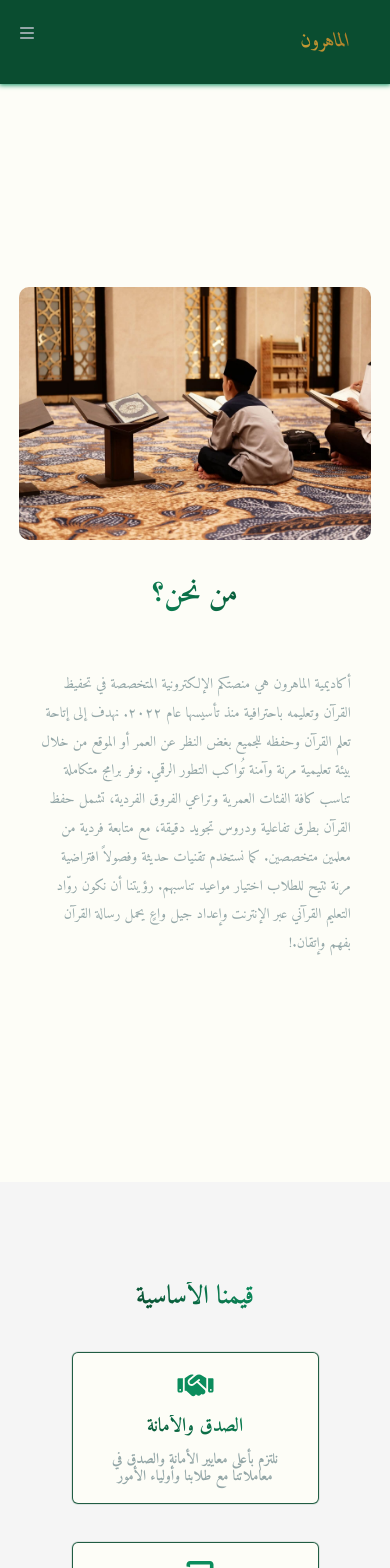
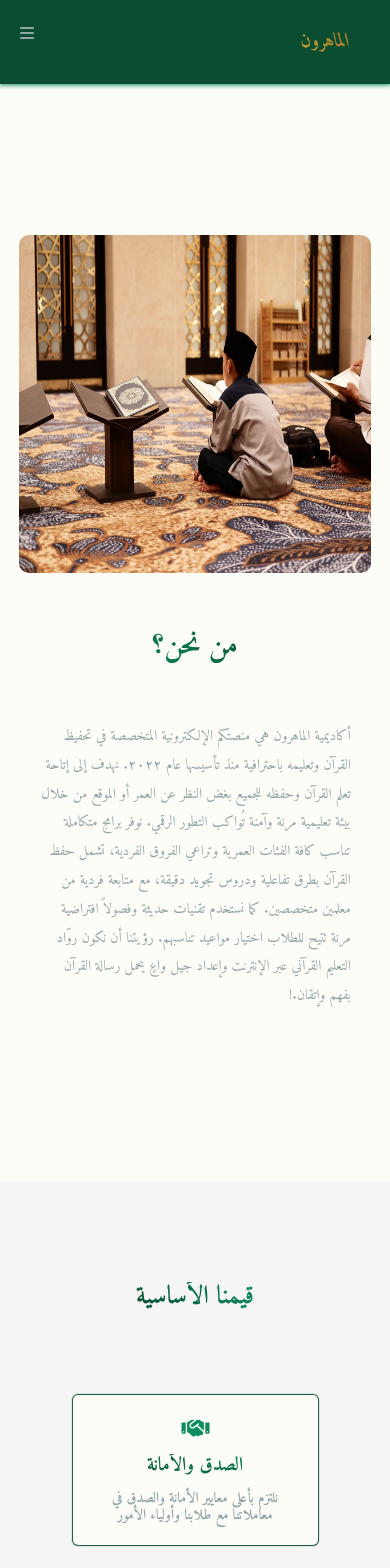
Before and after one commit to AN1001110/AlMaheroun-Academy, a React (Vite) app: page /about in a window 390 px wide. Shown: the top 1568 px of the page. Built offline with nearby package versions, Linux system fonts and the light colour scheme.

Commit message:
small phones screens finshed

```diff
--- a/src/components/cards/MainProgramsCard.jsx
+++ b/src/components/cards/MainProgramsCard.jsx
@@ -15,7 +15,7 @@ export default function MainProgramsCard({
   const whatsAppURL = `https://wa.me/${phoneNumber}?text=${encodeMessage}`;
   const advantages = advantagesList.map((advantage, i) => (
     <li key={i}>
-      <FontAwesomeIcon className="icon" icon={faCircleCheck} />
+      <FontAwesomeIcon className="checked" icon={faCircleCheck} />
       <p>{advantage}</p>
     </li>
   ));
@@ -28,7 +28,7 @@ export default function MainProgramsCard({
       </div>
       <div className="advantages">
         <ul className="advantages-list">{advantages}</ul>
-        <Link to={whatsAppURL} target="_blank">
+        <Link className="btn" to={whatsAppURL} target="_blank">
           سجل الأن
         </Link>
       </div>
--- a/src/pages/About.jsx
+++ b/src/pages/About.jsx
@@ -77,14 +77,12 @@ export default function About() {
         </div>
       </section>
       <section className="about-sec3">
-        <div className="container">
         <Join
           title={"انضم إلى عائلة الماهرون"}
           desc={
             "ابدأ رحلتلك في حفظ القرآن الكريم وتعلم علومه مع نخبة من المعلمين المتميزين"
           }
         />
-        </div>
       </section>
       <Footer />
     </>
--- a/src/pages/Programs.jsx
+++ b/src/pages/Programs.jsx
@@ -111,14 +111,14 @@ export default function Programs() {
     <>
       <Header />
       <section className="programs-sec1">
-        <div className="container">
+
           <h1>برامج تحفيظ القرآن الكريم وغيرها</h1>
           <p>
             اكتشف برامجنا المتميزة في تحفيظ وتجويد القرآن الكريم بالإضافة برنامج
             القراءة و الكتابة على أيدي نخبة من المعلمين المتخصصين
           </p>
           <FontAwesomeIcon className="icon arrow" icon={faArrowDownLong} />
-        </div>
+
       </section>
       <section className="programs-sec2">
         <div className="container">
--- a/src/style/assets/responsive.css
+++ b/src/style/assets/responsive.css
@@ -17,6 +17,9 @@ h1 {
 h2 {
   font-size: 3rem;
 }
+.icon,
+.btn,
+button,
 h3 {
   font-size: 2.5rem;
 }
@@ -26,6 +29,7 @@ h4 {
 h5 {
   font-size: 2rem;
 }
+button,
 h6 {
   font-size: 1.75rem;
 }
@@ -50,6 +54,7 @@ p {
   h2 {
     font-size: 2.5rem;
   }
+  .icon,
   h3 {
     font-size: 2.25rem;
   }
@@ -59,9 +64,14 @@ p {
   h5 {
     font-size: 1.75rem;
   }
+  .btn,
+  button,
   h6 {
     font-size: 1.5rem;
   }
+  label,
+  textarea,
+  input,
   p {
     font-size: 1.25rem;
   }
@@ -81,6 +91,7 @@ p {
   h2 {
     font-size: 2.25rem;
   }
+  .icon,
   h3 {
     font-size: 2rem;
   }
@@ -90,9 +101,14 @@ p {
   h5 {
     font-size: 1.5rem;
   }
+  .btn,
+  button,
   h6 {
     font-size: 1.25rem;
   }
+  label,
+  textarea,
+  input,
   p {
     font-size: 1.15rem;
   }
@@ -100,7 +116,6 @@ p {
     height: 60vh;
   }
 }
-
 /* الأجهزة اللوحية (<992px) */
 @media (max-width: 991.98px) {
   .container {
@@ -113,6 +128,7 @@ p {
   h2 {
     font-size: 2rem;
   }
+  .icon,
   h3 {
     font-size: 1.75rem;
   }
@@ -122,9 +138,14 @@ p {
   h5 {
     font-size: 1.25rem;
   }
+  .btn,
+  button,
   h6 {
     font-size: 1.15rem;
   }
+  label,
+  textarea,
+  input,
   p {
     font-size: 1.1rem;
   }
@@ -132,7 +153,6 @@ p {
     height: 50vh;
   }
 }
-
 /* الهواتف الذكية المتوسطة (<768px) */
 @media (max-width: 767.98px) {
   .container {
@@ -145,6 +165,7 @@ p {
   h2 {
     font-size: 1.75rem;
   }
+  .icon,
   h3 {
     font-size: 1.5rem;
   }
@@ -154,9 +175,14 @@ p {
   h5 {
     font-size: 1.15rem;
   }
+  .btn,
+  button,
   h6 {
     font-size: 1.05rem;
   }
+  label,
+  textarea,
+  input,
   p {
     font-size: 1rem;
   }
@@ -164,7 +190,6 @@ p {
     height: 40vh;
   }
 }
-
 /* الهواتف الذكية الصغيرة (<576px) */
 @media (max-width: 575.98px) {
   .container {
@@ -177,6 +202,7 @@ p {
   h2 {
     font-size: 1.6rem;
   }
+  .icon,
   h3 {
     font-size: 1.4rem;
   }
@@ -186,16 +212,18 @@ p {
   h5 {
     font-size: 1.1rem;
   }
+  .btn,
+  button,
   h6 {
     font-size: 1rem;
   }
+  label,
+  textarea,
+  input,
   p {
     font-size: 0.9rem;
   }
   .hero-image {
     height: 30vh;
   }
-  .btn {
-    font-size: 0.5rem;
-  }
 }
--- a/src/style/components/cards/MainProgramsCard.css
+++ b/src/style/components/cards/MainProgramsCard.css
@@ -5,8 +5,8 @@
   align-items: center;
   flex-direction: column;
   padding: 40px var(--mainPadding);
-  width: 300px;
-  height: 400px;
+  width: 100%;
+  height: 100%;
   box-shadow: 0 0 3px 1px var(--logoColor1);
   border-radius: var(--border-radius);
   -webkit-border-radius: var(--border-radius);
@@ -32,7 +32,6 @@
 }
 .main-program-card .card-title .icon {
   color: var(--logoColor1);
-  font-size: 1.8rem;
 }
 .main-program-card .card-title h3 {
   position: relative;
@@ -84,7 +83,7 @@
   gap: 5px;
   width: 100%;
 }
-.main-program-card .advantages .advantages-list li .icon {
+.main-program-card .advantages .advantages-list li .checked {
   color: var(--textColor3);
 }
 .main-program-card .advantages .advantages-list li p {
@@ -105,7 +104,6 @@
   color: #fff;
   border: none;
   border-radius: var(--border-radius);
-  font-size: 1.2rem;
   -webkit-border-radius: var(--border-radius);
   -moz-border-radius: var(--border-radius);
   -ms-border-radius: var(--border-radius);
--- a/src/style/components/cards/commentCard.css
+++ b/src/style/components/cards/commentCard.css
@@ -32,7 +32,6 @@
 
 .comment-card .icon {
   height: calc(100% / 4 - 15px);
-  font-size: 2.4rem;
   color: var(--textColor3);
   margin-bottom: 10px;
 }
--- a/src/style/components/cards/servicesCard.css
+++ b/src/style/components/cards/servicesCard.css
@@ -32,7 +32,6 @@
 }
 
 .services .service-card .icon {
-  font-size: 1.8rem;
   color: var(--textColor3);
 }
 .services .service-card h4 {
--- a/src/style/components/header.css
+++ b/src/style/components/header.css
@@ -26,7 +26,6 @@ header .header-container .logo {
   );
   background-clip: text;
   color: transparent;
-  font-size: 1.4rem;
   font-style: italic;
   font-weight: 900;
   padding: var(--mainPadding);
--- a/src/style/pages/about.css
+++ b/src/style/pages/about.css
@@ -3,8 +3,7 @@
   display: flex;
   align-items: center;
   justify-content: center;
-  height: 90vh;
-  width: 100%;
+  gap: 5vw;
 }
 .about-sec1 .container .about-desc {
   padding: var(--mainPadding);
@@ -14,6 +13,8 @@
   align-items: center;
   flex-direction: column;
   gap: 5vh;
+  height: fit-content;
+  width: 50vw;
 }
 .about-sec1 .container .about-desc h1 {
   margin: 0;
@@ -34,7 +35,10 @@
 .about-sec1 .container .about-desc p {
   font-weight: 500;
   color: var(--textColor4);
+  text-wrap: wrap;
+  width: 100%;
 }
+
 .about-sec1 .container .main-img {
   display: flex;
   align-items: center;
@@ -53,14 +57,16 @@
   -o-border-radius: 10px;
 }
 /* sec2 */
+.about-sec2 {
+  background-color: var(--secColor1);
+}
 .about-sec2 .container {
   display: flex;
   justify-content: center;
   align-items: center;
   flex-direction: column;
-  background-color: var(--secColor1);
   padding: 100px var(--mainPadding);
-  gap: 5vh;
+  gap: 10vh;
 }
 .about-sec2 .container h2 {
   background-image: linear-gradient(
@@ -88,12 +94,46 @@
 .about-sec3 .container {
   padding: 0;
 }
+/* large desktop*/
+@media (max-width: 1399.98px) {
+  .about-sec1 .container .about-desc {
+    width: 70vw;
+  }
+}
+/* desktop */
+@media (max-width: 1199.98px) {
+  .about-sec1 .container .about-desc {
+    width: 60vw;
+  }
+  .about-sec1 .container .main-img img {
+    height: 40vh;
+  }
+}
+/* tablets */
+@media (max-width: 991.98px) {
+  .about-sec1 .container .main-img img {
+    height: 80vh;
+  }
+}
+
+/* medium phones */
+@media (max-width: 767.98px) {
+  .about-sec1 .container {
+    flex-direction: column-reverse;
+    height: 130vh;
+  }
+  .about-sec1 .container .main-img img {
+    height: 40vh;
+  }
+}
+/* small phones */
+
 @media (max-width: 575.98px) {
   .about-sec1 .container {
     flex-direction: column-reverse;
     height: 130vh;
   }
-  .about-sec1 .container .main-img img {
+  .about-sec1 .container .about-desc {
     width: 100%;
   }
 }
--- a/src/style/pages/home.css
+++ b/src/style/pages/home.css
@@ -52,8 +52,6 @@
   text-wrap: nowrap;
   background-color: var(--mainColor);
   padding: var(--mainPadding);
-  width: 80%;
-  height: 50%;
   color: var(--textColor5);
   font-weight: 600;
   border-radius: var(--border-radius);
--- a/src/style/pages/programs.css
+++ b/src/style/pages/programs.css
@@ -6,10 +6,11 @@
   position: relative;
   width: 100%;
   height: 90vh;
-  background-image: url("../../assets/images/programsImg.jpg");
+  background-image: url("../../assets/images/contactBackgroundImg.jpg");
   background-size: cover;
-  position: relative;
+
 }
+
 .programs-sec1 h1 {
   margin: 0;
   padding: var(--mainPadding);
@@ -31,10 +32,7 @@
 }
 .programs-sec1 .icon {
   position: absolute;
-
-  bottom: 10vh;
-  left: 50%;
-  font-size: 1.8rem;
+  bottom: 20%;
   font-weight: 600;
   color: var(--textColor4);
 }
@@ -69,7 +67,7 @@
   justify-items: center;
   align-items: center;
   align-content: center;
-  grid-template-columns: repeat(auto-fill, minmax(300px, auto));
+  grid-template-columns: repeat(auto-fill, minmax(300px, 1fr));
   gap: 40px;
 }
 
@@ -124,7 +122,6 @@
 }
 .programs-sec3 .container .skills .skills-container .icon {
   color: var(--logoColor1);
-  font-size: 1.8rem;
 }
 
 .programs-sec3 .container .skills .skills-container h3 {
```
Also changed, not shown: src/style/pages/contact.css (+4 -10 lines). Lines whose indentation alone changed are shown as unchanged.
